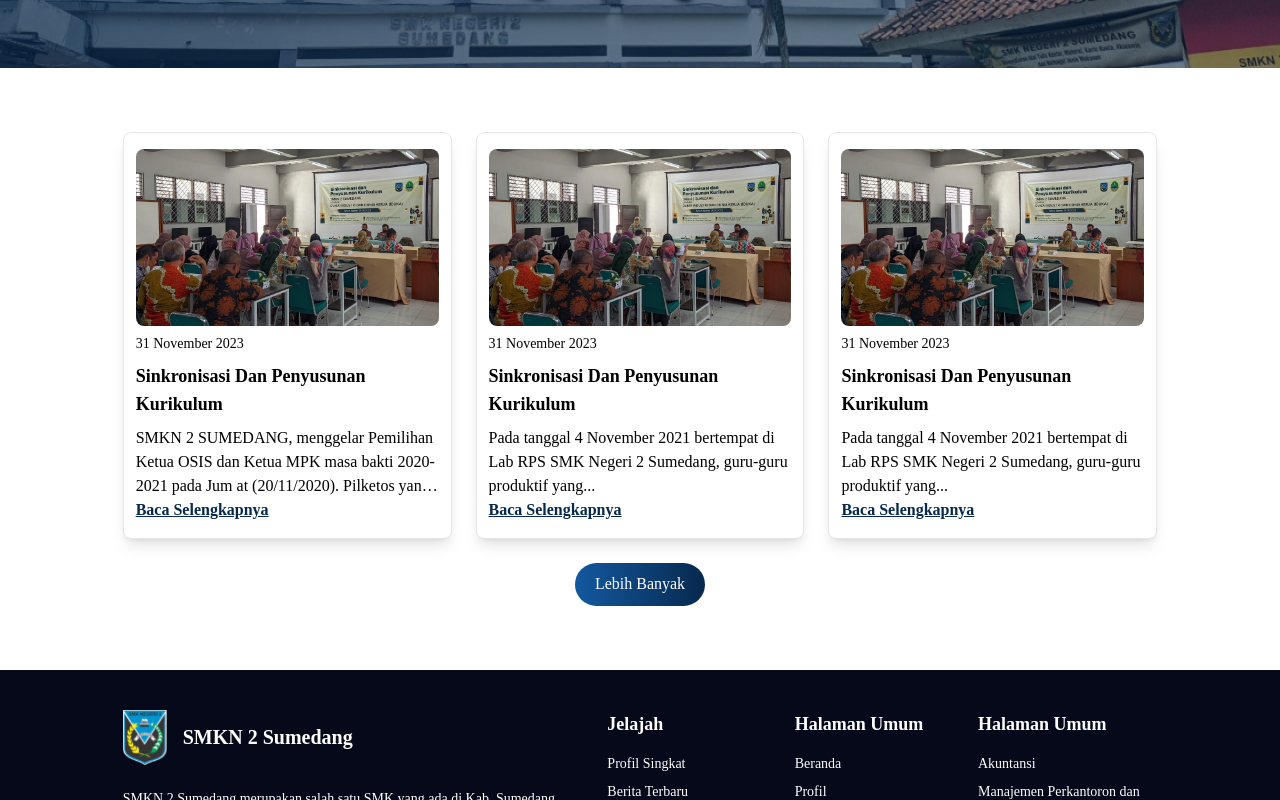
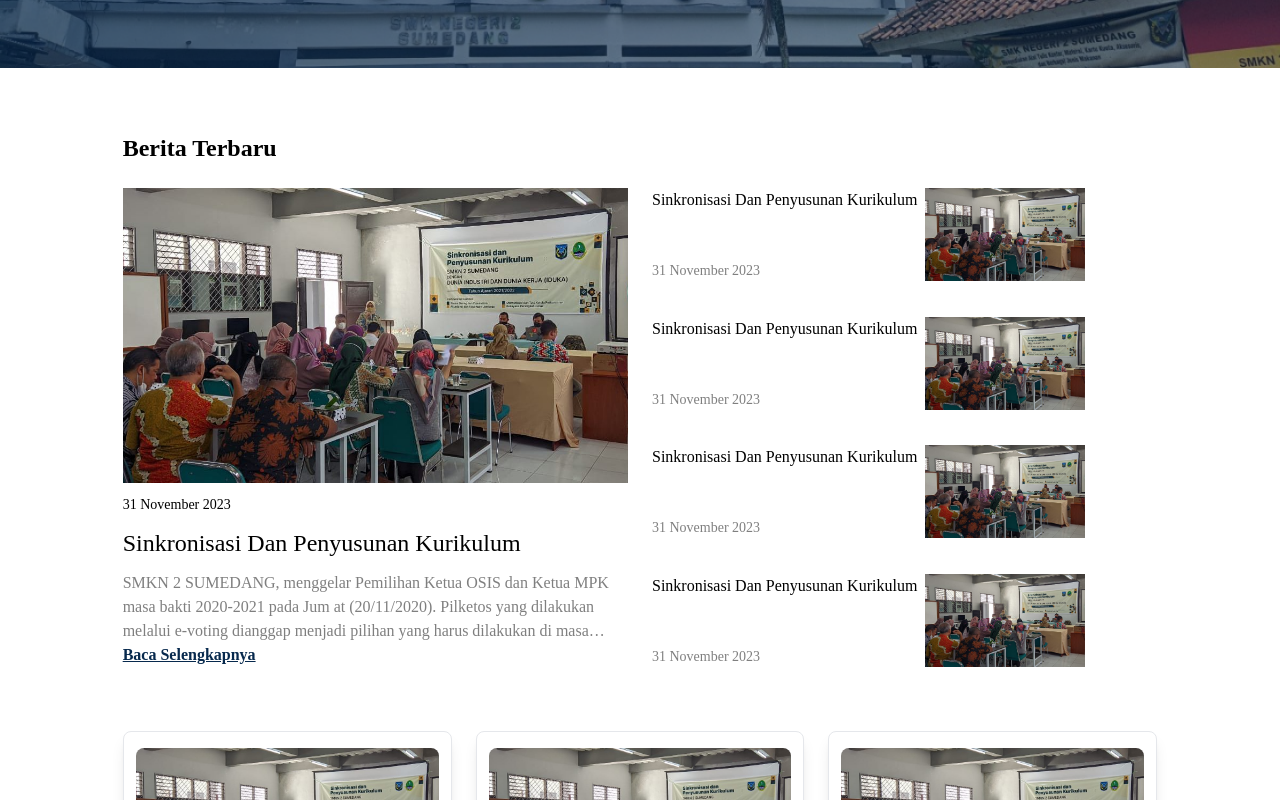
Before and after one commit to isyhfadilah/smkn2sumedang, a Next.js app: page /berita in a window 1280 px wide. Shown: the part 320-1120 px from the top of the page. Built offline with nearby package versions, Linux system fonts and the light colour scheme; a web font is replaced by a local one.

Commit message:
fix: layout berita page

```diff
--- a/src/components/common/sections/berita/berita.tsx
+++ b/src/components/common/sections/berita/berita.tsx
@@ -7,6 +7,9 @@ import Container from '../../layouts/Container'
 import Button from '@/components/ui/button'
 import berita from '@/data/berita.json'
 
+import Image from 'next/image'
+import Link from 'next/link'
+
 export const BeritaSection = () => {
   const [visibleCard, setVisibleCard] = useState(3)
   const handleLebihBanyak = () => {
@@ -15,7 +18,32 @@ export const BeritaSection = () => {
 
   return (
     <section className="my-16">
-      <Container className="flex flex-col justify-center items-center">
+      <Container>
+        <h1 className="text-2xl font-semibold mb-6">Berita Terbaru</h1>
+        <div className="grid grid-cols-2 gap-6 mb-16">
+          <div className="space-y-3">
+            <Image src={berita[0].image} alt={berita[0].title} width={600} height={400} />
+            <p className="text-sm">{berita[0].tanggal}</p>
+            <h1 className="text-2xl font-medium">{berita[0].title}</h1>
+            <p className="text-black/50 line-clamp-3">{berita[0].detail}</p>
+            <Link href={`/berita/${berita[0].slug}`} className="text-primary font-semibold underline">
+              Baca Selengkapnya
+            </Link>
+          </div>
+          <div className="flex flex-col justify-between">
+            {berita.slice(0, 4).map((item, index) => (
+              <Link key={index} href={`/berita/${item.slug}`} className="flex gap-2">
+                <div className="space-y-6 flex flex-col justify-between">
+                  <h1>{item.title}</h1>
+                  <p className="text-sm text-black/50">{item.tanggal}</p>
+                </div>
+                <Image src={item.image} alt={item.title} height={120} width={160} />
+              </Link>
+            ))}
+          </div>
+        </div>
+      </Container>
+      <Container className="flex flex-col justify-center items-center space-y-3">
         <div className="grid grid-cols-3 gap-6 mb-6">
           {berita.slice(0, visibleCard).map((item, index) => (
             <CardBerita
--- a/src/shared/styles/app.css
+++ b/src/shared/styles/app.css
@@ -504,6 +504,7 @@
 .my-16{margin-top:4rem;margin-bottom:4rem;}
 .my-4{margin-top:1rem;margin-bottom:1rem;}
 .mb-10{margin-bottom:2.5rem;}
+.mb-16{margin-bottom:4rem;}
 .mb-4{margin-bottom:1rem;}
 .mb-6{margin-bottom:1.5rem;}
 .mr-10{margin-right:2.5rem;}
@@ -549,6 +550,7 @@
 .justify-center{justify-content:center;}
 .justify-between{justify-content:space-between;}
 .gap-16{grid-gap:4rem;gap:4rem;}
+.gap-2{grid-gap:0.5rem;gap:0.5rem;}
 .gap-26{grid-gap:6.5rem;gap:6.5rem;}
 .gap-6{grid-gap:1.5rem;gap:1.5rem;}
 .space-x-1>:not([hidden])~:not([hidden]){--un-space-x-reverse:0;margin-left:calc(0.25rem * calc(1 - var(--un-space-x-reverse)));margin-right:calc(0.25rem * var(--un-space-x-reverse));}
```
